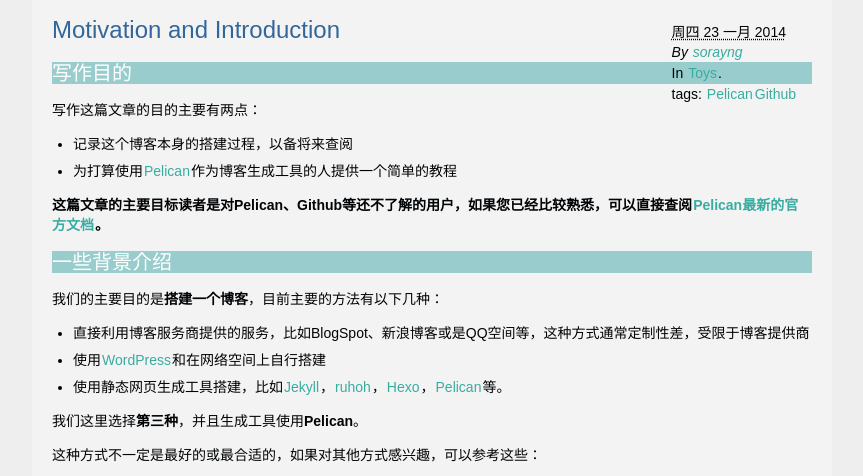
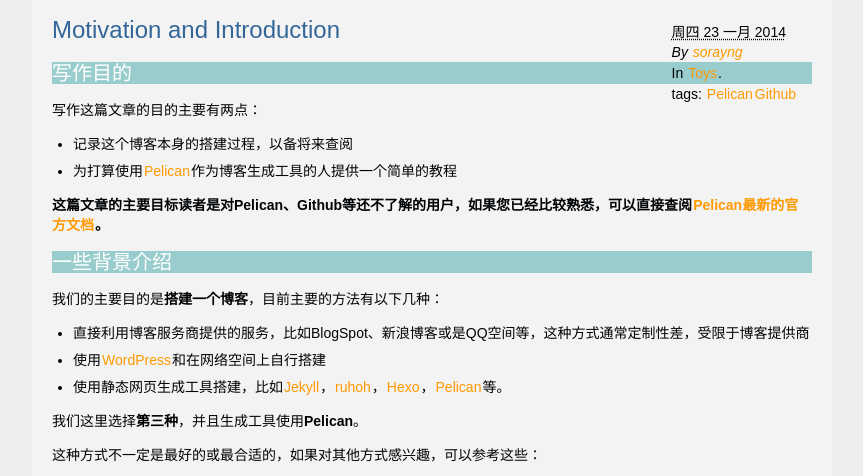
Before and after one commit to sorayng/sorayng.github.io, a plain HTML site: page index.html in a window 1280 px wide. Shown: the part 262-738 px from the top of the page, without its empty margins (208-1071 px from the left). Drawn offline with Linux system fonts and the light colour scheme.

Commit message:
update css

```diff
--- a/theme/css/main.css
+++ b/theme/css/main.css
@@ -54,7 +54,7 @@ hr { border: 2px solid #EEEEEE; }
 a {outline: 0;}
 a img {border: 0px; text-decoration: none;}
 a:link, a:visited {
-	color: #39aca0;
+	color: #FF9900;
 	padding: 0 1px;
 	text-decoration: none;
 }
```
